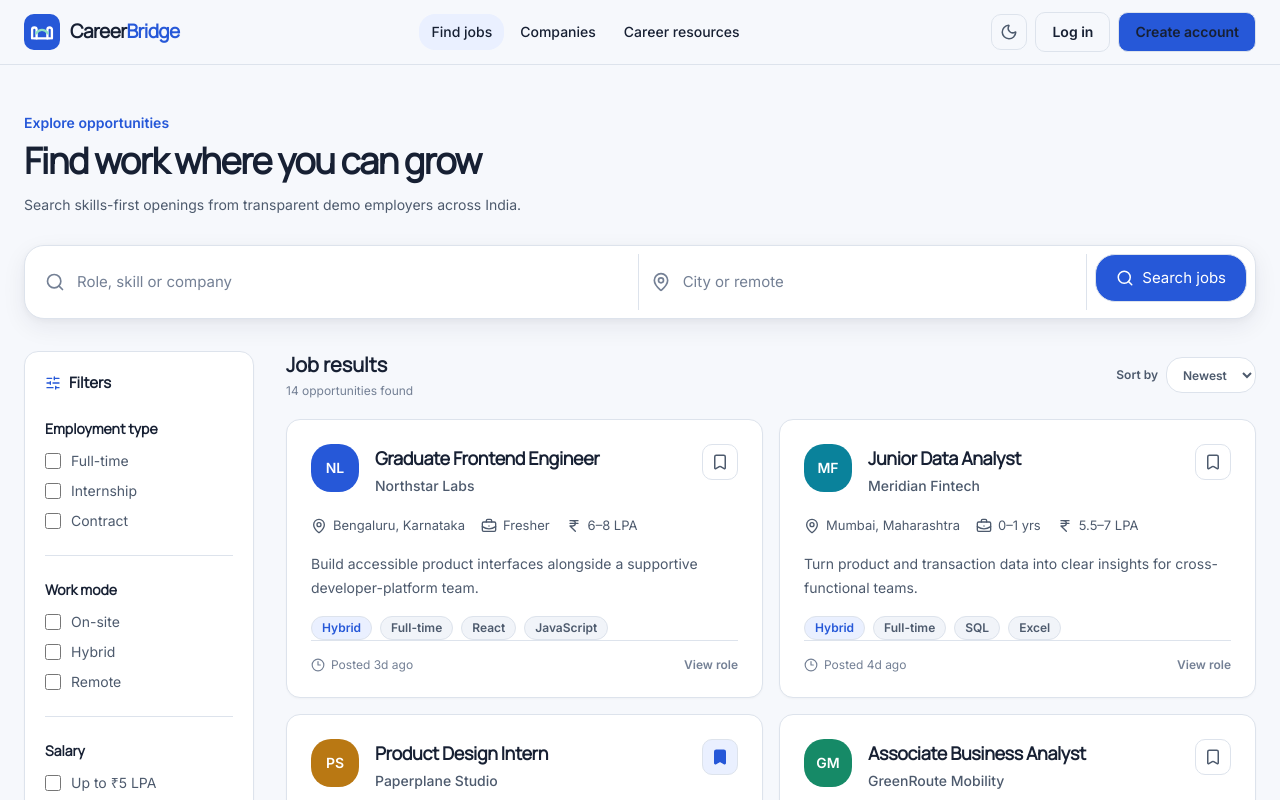
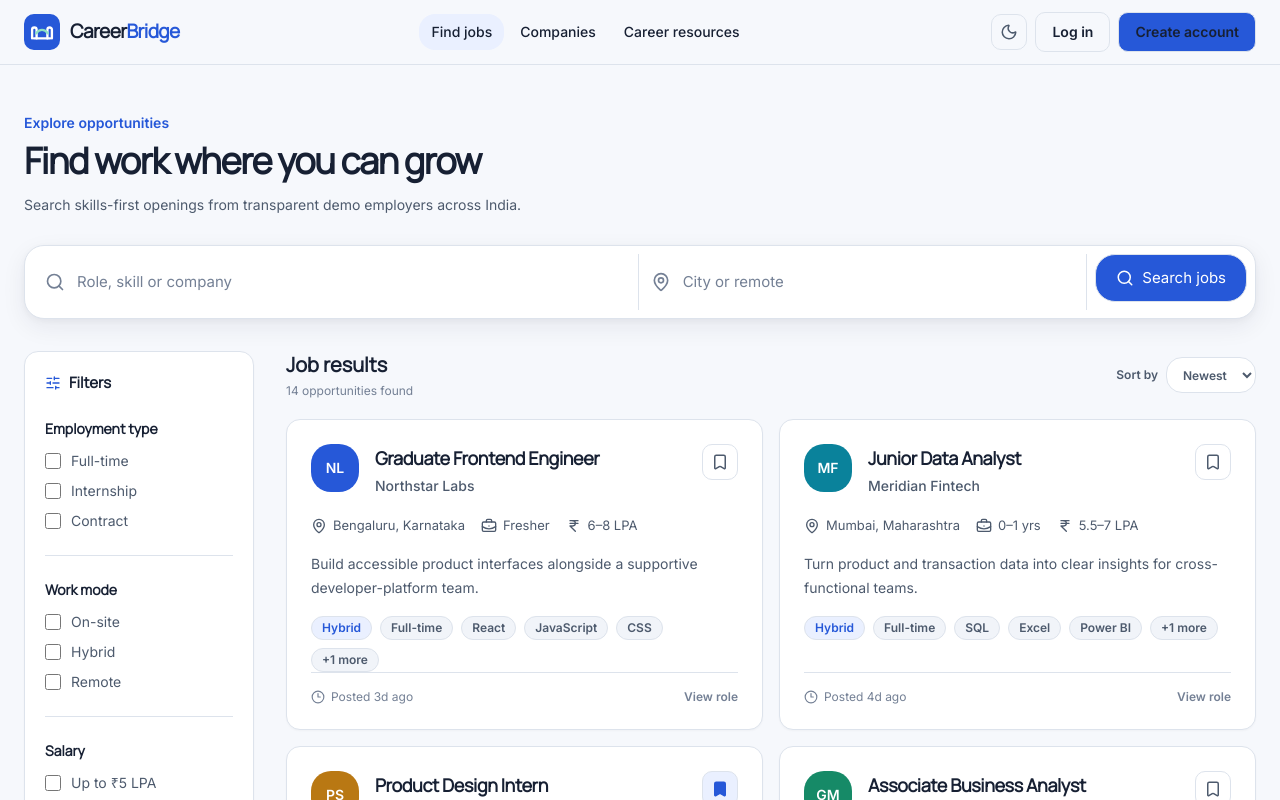
Before and after one commit to Sravanramaraju/CareerBridge-full-stack-off-campus-recruitment-platform-with-AI-assisted-r-sum-screening., a React (Vite) app: page /jobs in a window 1280 px wide. Shown: the top 800 px of the page. Built offline with nearby package versions, Linux system fonts and the light colour scheme.

Commit message:
feat: show complete skill tag counts

```diff
--- a/src/components/jobs/JobCard.jsx
+++ b/src/components/jobs/JobCard.jsx
@@ -42,7 +42,8 @@ export function JobCard({ job, onSave, isSaved = false, match }) {
       <div className="mt-4 flex flex-wrap gap-2">
         <Badge variant="primary">{job.workMode}</Badge>
         <Badge>{job.employmentType}</Badge>
-        {job.skills.slice(0, 2).map((skill) => <Badge key={skill}>{skill}</Badge>)}
+        {job.skills.slice(0, 3).map((skill) => <Badge key={skill}>{skill}</Badge>)}
+        {job.skills.length > 3 && <Badge>+{job.skills.length - 3} more</Badge>}
       </div>
       <div className="mt-auto flex items-center justify-between border-t border-[var(--cb-divider)] pt-4 text-xs text-[var(--cb-text-muted)]">
         <span className="inline-flex items-center gap-1.5"><Clock3 className="size-3.5" aria-hidden="true" />{formatPostedDate(job.postedAt)}</span>
```
